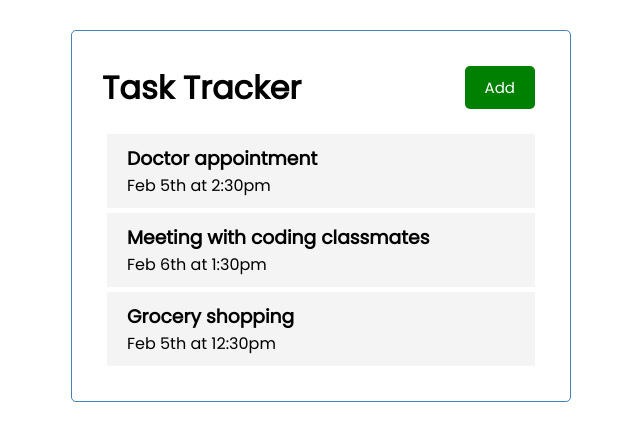
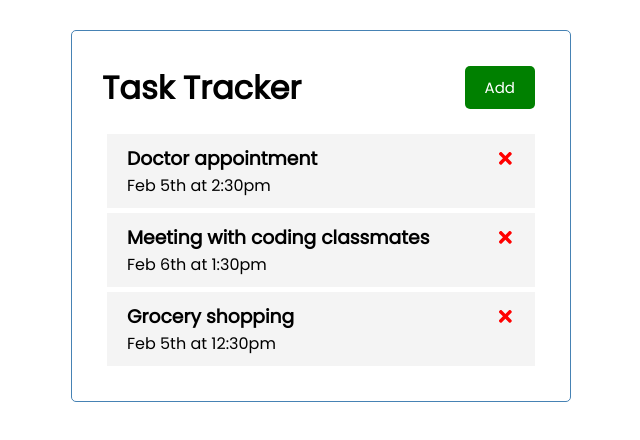
Before and after one commit to crsmith01/task-tracker, a React (Create React App) app: page / in a window 1280 px wide. Shown: the top 440 px of the page, without its empty margins (319-959 px from the left). Built offline with nearby package versions, Linux system fonts and the light colour scheme.

Commit message:
filtering through tasks, added onDelete function

```diff
--- a/src/App.js
+++ b/src/App.js
@@ -25,10 +25,24 @@
       reminder: false,
     }
   ])
+
+  // Delete Task
+  const deleteTask = (id) => {
+    console.log('delete', id);
+    // filter is a high order array method that takes in a function.
+    // Don't want to show task with id because we're deleting it
+    // setting tasks to the filtered tasks = immutable state (cannot change state itself)
+    setTasks(tasks.filter((task) => task.id !== id))
+  }
+
+
   return (
     <div className="container">
-     <Header/>
-     <Tasks tasks={tasks} />
+      <Header />
+      <Tasks
+        tasks={tasks}
+        onDelete={deleteTask}
+      />
     </div>
   );
 }
--- a/src/components/Task.js
+++ b/src/components/Task.js
@@ -1,9 +1,16 @@
-import React from 'react'
+import React from 'react';
+import { FaTimes } from 'react-icons/fa';
 
-const Task = ({task}) => {
+const Task = ({ task, onDelete }) => {
     return (
         <div className='task'>
-            <h3>{task.text}</h3>
+            <h3>
+                {task.text}
+                <FaTimes
+                    style={{ color: 'red', cursor: 'pointer' }}
+                    onClick={() => onDelete(task.id)}
+                />
+            </h3>
             <p>{task.day}</p>
         </div>
     )
--- a/src/components/Tasks.js
+++ b/src/components/Tasks.js
@@ -1,12 +1,12 @@
 import React from 'react';
 import Task from './Task';
 
-const Tasks = ({tasks}) => {
+const Tasks = ({ tasks, onDelete }) => {
 
     return (
         <div>
             {tasks.map((task) => (
-                <Task key={task.id} task={task}/>
+                <Task key={task.id} task={task} onDelete={onDelete} />
             ))}
         </div>
     )
```
Lines whose indentation alone changed are shown as unchanged.
